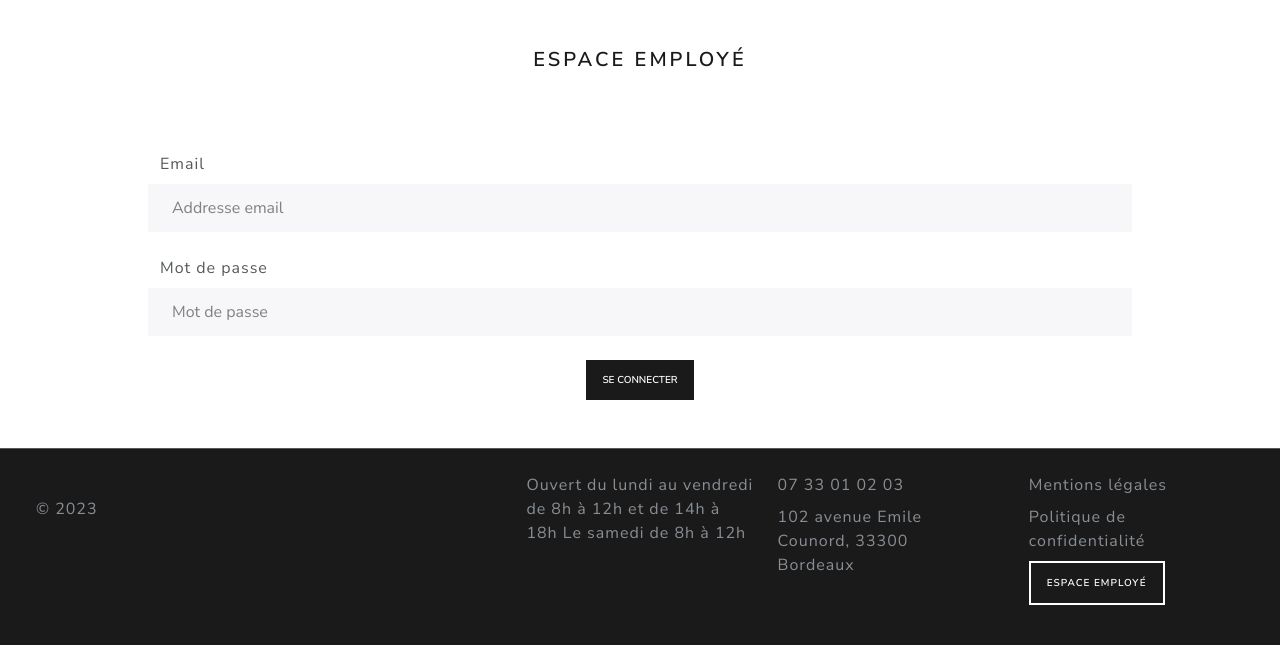
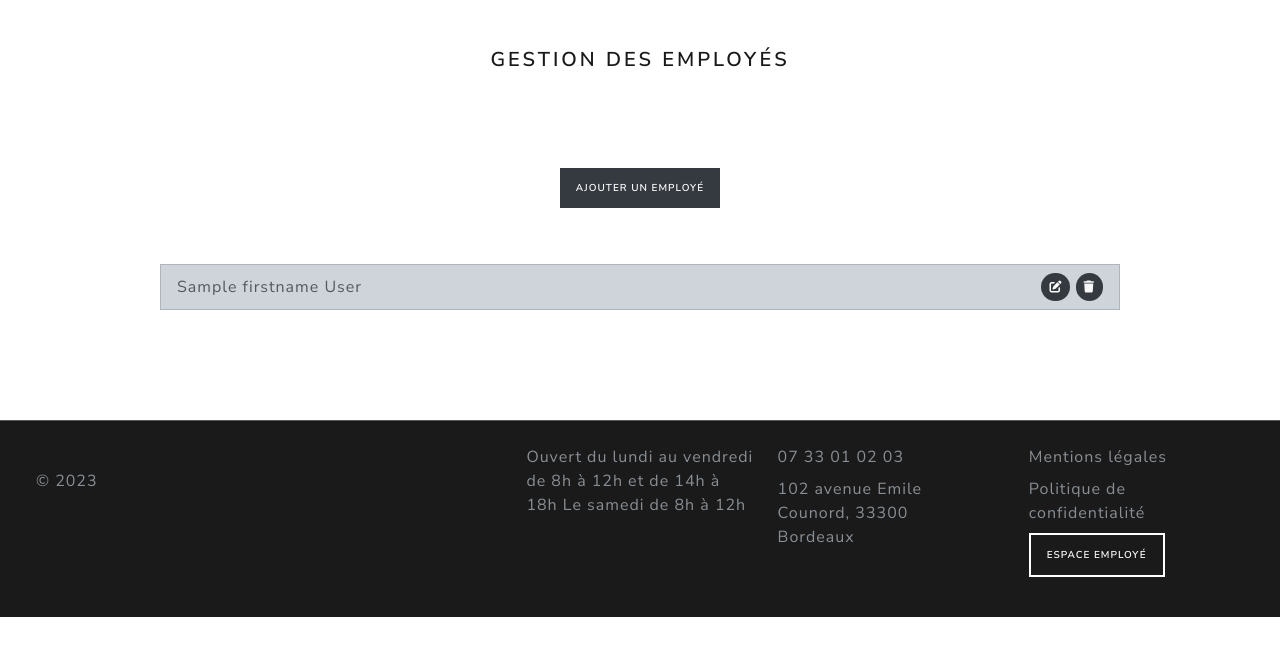
Before and after one commit to SarahRichefeu/app, a Symfony app: template templates/user/index.html.twig in a window 1280 px wide. Shown: the part 183-828 px from the top of the page. After the commit the page ends 800 px from the top, so only its background shows below. Run offline with Twig, Linux system fonts and the light colour scheme; the template is opened without the code that fills it: most values are stand-ins (such as "Sample title", 1, 10 or a date in 2020); some libraries are stand-ins or nearby versions.

Commit message:
CRUD Employé done

```diff
--- a/templates/partials/_header.html.twig
+++ b/templates/partials/_header.html.twig
@@ -36,6 +36,7 @@
             </div>
             {% if app.user %}
             <div class="logout p-3">
+                <a href="{{ path('user') }}" class="btn btn-primary btn-sm">Administration</a>
                 <a href="{{ path('logout') }}" class="btn btn-danger btn-sm">Déconnexion</a>
             </div>
             {% endif %}
--- a/templates/user/index.html.twig
+++ b/templates/user/index.html.twig
@@ -1,30 +1,31 @@
 {% extends 'base.html.twig' %}
 
-{% block title %}Se connecter{% endblock %}
+{% block title %}Gestion des employés{% endblock %}
 
 {% block body %}
     <div class="container w-75 m-auto">
-        <h1 class="text-center p-5 fs-4">Espace employé</h1>
+        <h1 class="text-center p-5 fs-4">Gestion des employés</h1>
+        <div class="d-flex justify-content-center align-items-end m-5">
+            <a href="/user/new" class="btn btn-dark btn-sm">Ajouter un employé</a>
+        </div>
 
-        {% if error %}
-            <div class="alert alert-danger">{{error.messageKey}}</div>
-        {% endif %}
+        <div class="list m-auto container">
+            {% for user in users %}
+            <ul class="list-group">
+                <li class="list-group-item list-group-item-dark d-flex justify-content-between align-items-center my-2">
+                  {{ user.firstname }} {{ user.lastname }}
+                    <span class="">
+                        <a  class="badge bg-dark rounded-pill p-2" href="/user/edit/{{ user.id }}">
+                            <i class="fa-solid fa-pen-to-square" style="color: #ffffff;"></i>
+                        </a>
+                        <a class="badge bg-dark rounded-pill p-2" href="/user/delete/{{ user.id }}">
+                            <i class="fa-solid fa-trash" style="color: #f7f7f7;"></i>
+                        </a>
+                    </span>
+                </li>
+            </ul>
+            {% endfor %}
+        </div>
 
-        <form method="POST">
-            <fieldset>
-                <div class="form-group row">
-                    <label for="username" class="form-label mt-4">Email</label>
-                    <input type="email" class="form-control" name="_username" id="username" aria-describedby="emailHelp" placeholder="Addresse email" required>
-                </div>
-                <div class="form-group row">
-                    <label for="password" class="form-label mt-4">Mot de passe</label>
-                    <input type="password" class="form-control" name="_password" id="password" placeholder="Mot de passe" required>
-                    <input type="hidden" name="_target_path" value="/">
-                </div>
-            </fieldset>
-            <div class="d-flex justify-content-center">
-                <button type="submit" class="btn btn-primary mt-4 btn-sm">Se connecter</button>
-            </div>
-        </form>
     </div>
 {% endblock %}
```
Also changed, not shown: src/Controller/UserController.php (+47 -10 lines), src/Form/UserType.php (+47 -16 lines), src/Repository/UserRepository.php (+16 -11 lines), templates/user/form.html.twig (added, +16 -0 lines).
